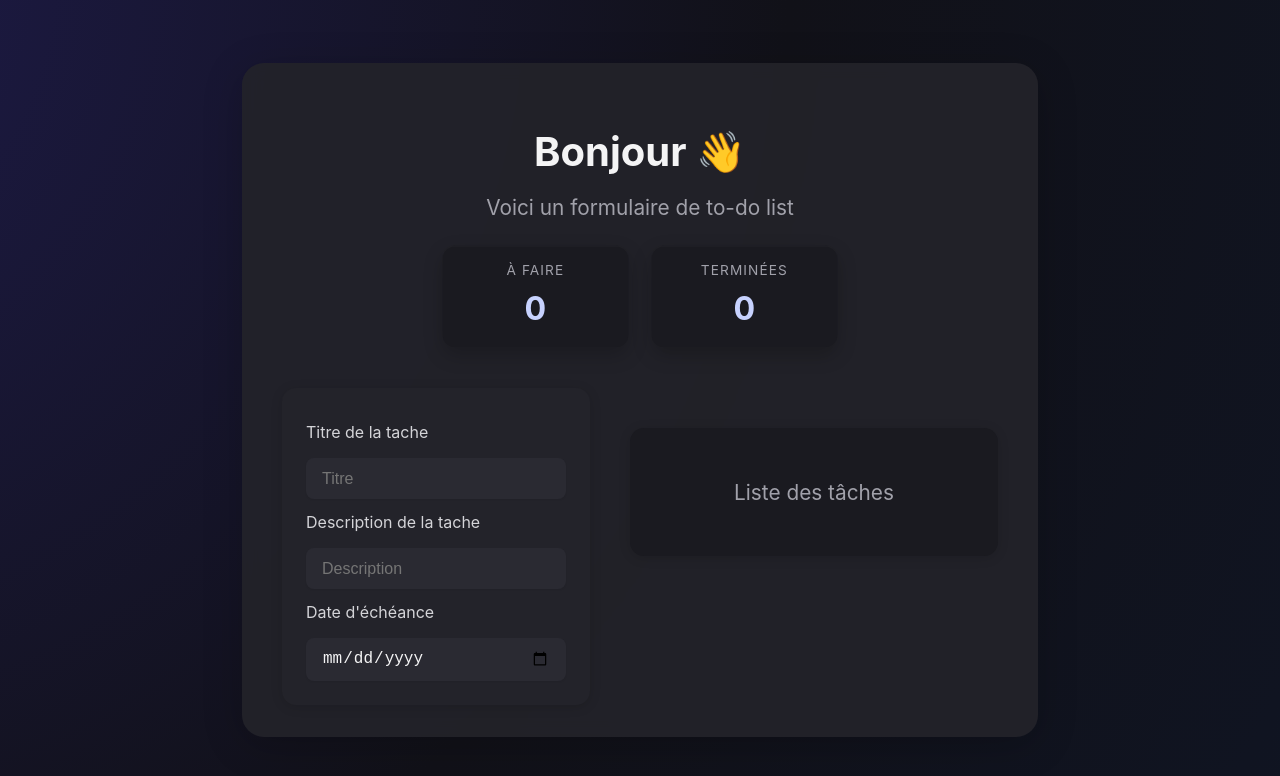
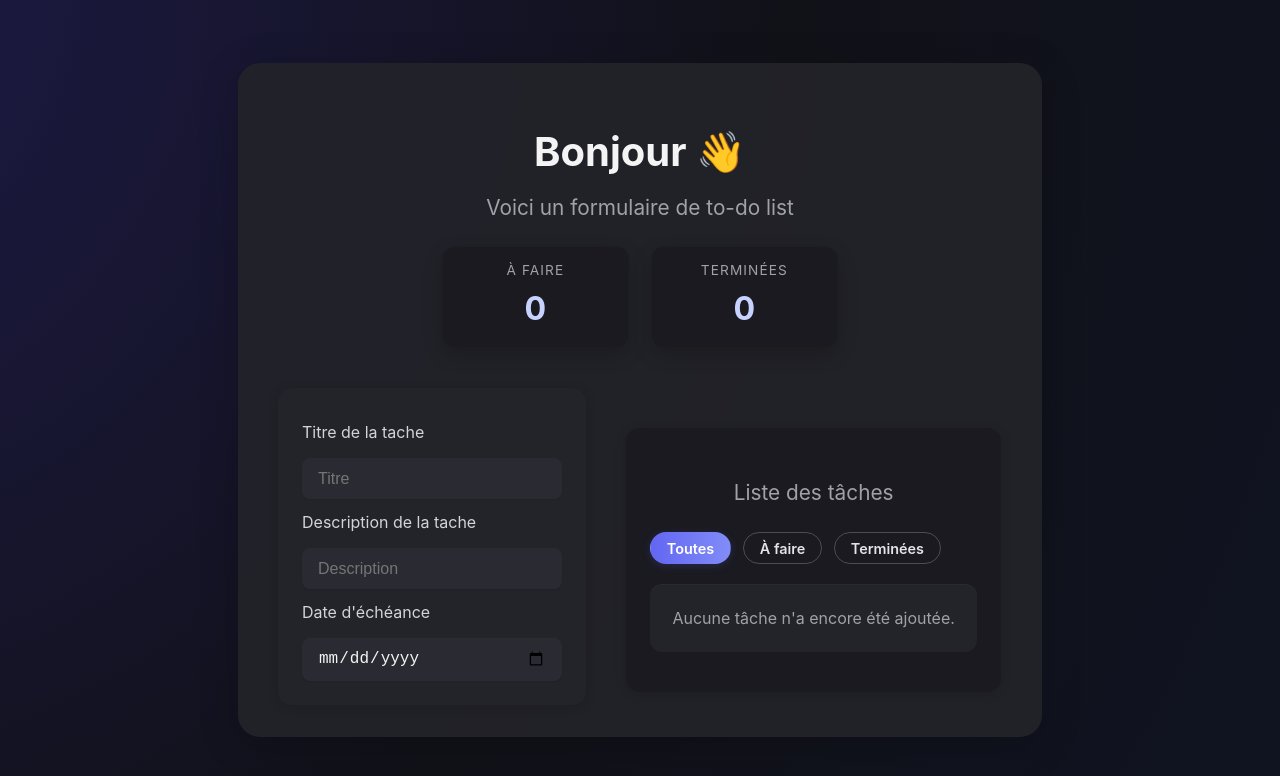
Before and after one commit to mlft9/projet-framework-js, a React app: page / in a window 1280 px wide. Shown: the top 776 px of the page. Built offline with nearby package versions, Linux system fonts and the light colour scheme; the HTML template or start-up script is replaced by a standard one.

Commit message:
Ajoute des filtres de statut pour les tâches

```diff
--- a/src/App.css
+++ b/src/App.css
@@ -199,6 +199,48 @@ button:hover {
 
 .taches-list {
   margin-top: 2.5rem;
+}
+
+.filtres-taches {
+  display: flex;
+  gap: 0.75rem;
+  justify-content: flex-start;
+  margin-bottom: 1.2rem;
+  flex-wrap: wrap;
+}
+
+.filtre-bouton {
+  background: transparent;
+  border: 1px solid #4c4c56;
+  color: #e4e4e7;
+  padding: 0.45em 1.1em;
+  font-size: 0.9rem;
+  border-radius: 999px;
+  box-shadow: none;
+  margin-top: 0;
+  transition: background 0.2s ease, color 0.2s ease, border-color 0.2s ease;
+}
+
+.filtre-bouton:hover {
+  border-color: #818cf8;
+  color: #c7d2fe;
+}
+
+.filtre-bouton.actif {
+  background: linear-gradient(90deg, #6366f1 0%, #818cf8 100%);
+  border-color: transparent;
+  color: #fff;
+  box-shadow: 0 2px 8px #6366f133;
+}
+
+.liste-vide {
+  background: #23232a;
+  border-radius: 12px;
+  padding: 1.4rem;
+  color: #a1a1aa;
+  font-size: 1rem;
+  text-align: center;
+  box-shadow: inset 0 1px 0 #ffffff08;
 }
 
 ul {
--- a/src/App.tsx
+++ b/src/App.tsx
@@ -1,4 +1,4 @@
-import React, { useEffect, useState } from "react";
+import React, { useEffect, useMemo, useState } from "react";
 import "./App.css";
 
 type Tache = {
@@ -50,6 +50,9 @@ function App() {
   );
   const [animeCompteurAFaire, setAnimeCompteurAFaire] = useState(false);
   const [animeCompteurTerminees, setAnimeCompteurTerminees] = useState(false);
+  const [filtreActif, setFiltreActif] = useState<"toutes" | "aFaire" | "terminees">(
+    "toutes"
+  );
 
   useEffect(() => {
     if (typeof window === "undefined") {
@@ -155,6 +158,28 @@ function App() {
   const nombreTerminees = liste.filter((tache) => tache.terminee).length;
   const nombreAFaire = liste.length - nombreTerminees;
 
+  const listeFiltree = useMemo(() => {
+    switch (filtreActif) {
+      case "aFaire":
+        return liste.filter((tache) => !tache.terminee);
+      case "terminees":
+        return liste.filter((tache) => tache.terminee);
+      default:
+        return liste;
+    }
+  }, [liste, filtreActif]);
+
+  const messageAucunResultat = useMemo(() => {
+    switch (filtreActif) {
+      case "aFaire":
+        return "Aucune tâche à faire pour le moment.";
+      case "terminees":
+        return "Aucune tâche terminée pour le moment.";
+      default:
+        return "Aucune tâche n'a encore été ajoutée.";
+    }
+  }, [filtreActif]);
+
   useEffect(() => {
     if (!derniereTacheAjoutee) {
       return;
@@ -237,8 +262,37 @@ function App() {
         </div>
         <div className="taches-list bloc-animable">
           <h2>Liste des tâches</h2>
-          <ul>
-            {liste.map((tache) => (
+          <div className="filtres-taches" role="group" aria-label="Filtres des tâches">
+            <button
+              type="button"
+              className={`filtre-bouton ${filtreActif === "toutes" ? "actif" : ""}`}
+              onClick={() => setFiltreActif("toutes")}
+              aria-pressed={filtreActif === "toutes"}
+            >
+              Toutes
+            </button>
+            <button
+              type="button"
+              className={`filtre-bouton ${filtreActif === "aFaire" ? "actif" : ""}`}
+              onClick={() => setFiltreActif("aFaire")}
+              aria-pressed={filtreActif === "aFaire"}
+            >
+              À faire
+            </button>
+            <button
+              type="button"
+              className={`filtre-bouton ${filtreActif === "terminees" ? "actif" : ""}`}
+              onClick={() => setFiltreActif("terminees")}
+              aria-pressed={filtreActif === "terminees"}
+            >
+              Terminées
+            </button>
+          </div>
+          {listeFiltree.length === 0 ? (
+            <p className="liste-vide">{messageAucunResultat}</p>
+          ) : (
+            <ul>
+              {listeFiltree.map((tache) => (
               <li
                 className={`tache-item ${
                   tache.terminee ? "tache-terminee" : ""
@@ -348,8 +402,9 @@ function App() {
                   </>
                 )}
               </li>
-            ))}
-          </ul>
+              ))}
+            </ul>
+          )}
         </div>
       </div>
     {tacheASupprimer && (
```
